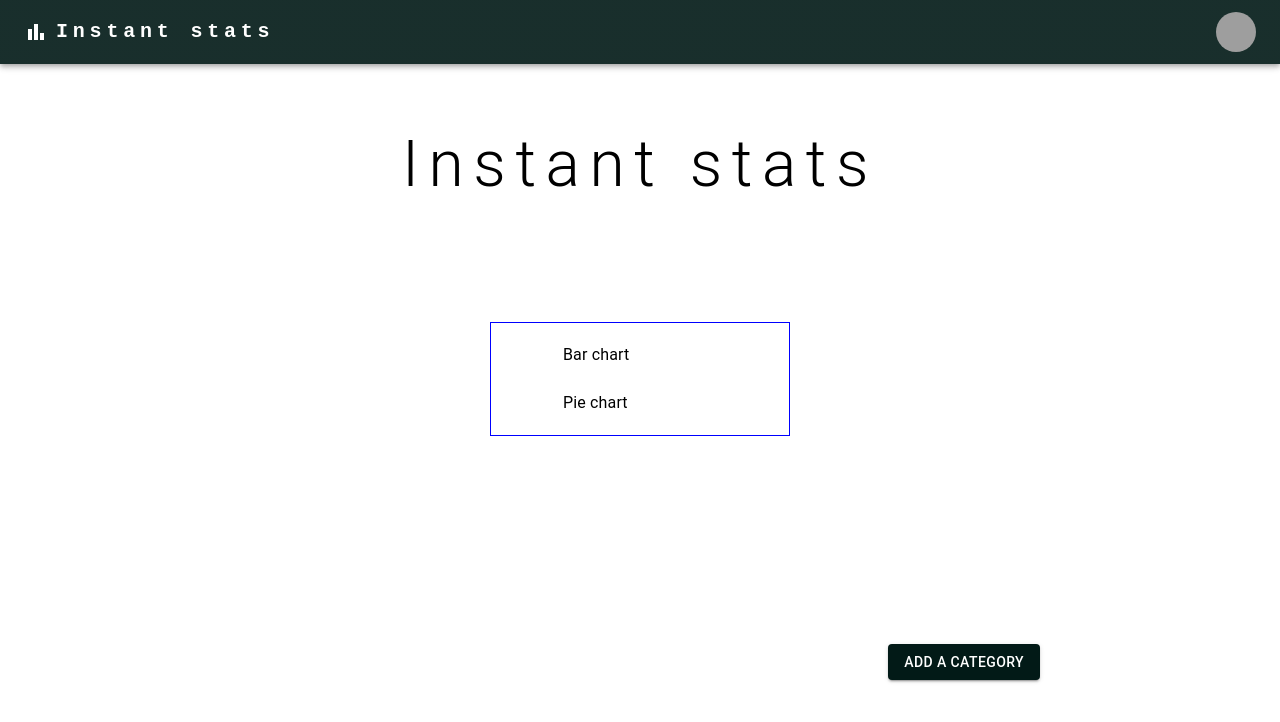
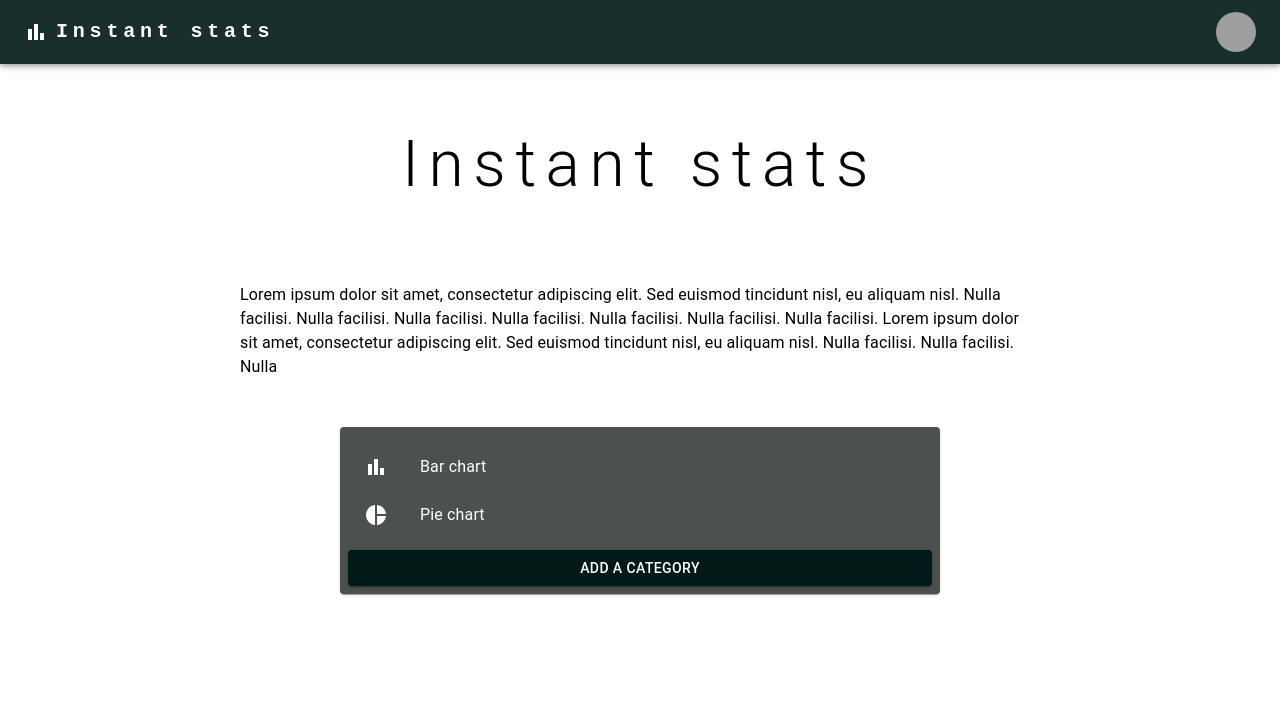
Before and after one commit to Bloodyblow/instant-stats, a Next.js app: page / in a window 1280 px wide. Shown: the top 722 px of the page. Built offline with nearby package versions, Linux system fonts and the light colour scheme; grey boxes are pictures that could not be loaded.

Commit message:
Improve home page style

```diff
--- a/src/pages/components/CategoriesList.tsx
+++ b/src/pages/components/CategoriesList.tsx
@@ -14,7 +14,7 @@ export default function CategoriesList({
   categories: Category[];
 }) {
   return (
-    <List sx={{ width: "300px", border: "1px solid blue" }}>
+    <List sx={{ width: "100%" }}>
       {categories.map((item) => (
         <ListItem disablePadding key={item.id}>
           <ListItemButton onClick={() => onClick(item.id)}>
--- a/src/pages/components/Layout.tsx
+++ b/src/pages/components/Layout.tsx
@@ -1,9 +1,8 @@
 import Head from "next/head";
 import Box from "@mui/material/Box";
 import styles from "./Layout.module.css";
-import AnimatedTitle from "./AnimatedTitle";
 import { Stack } from "@mui/system";
-import { AppBar, Toolbar, Typography } from "@mui/material";
+import { Typography } from "@mui/material";
 import Navbar from "./Navbar";
 
 export default function Layout({
@@ -33,7 +32,6 @@ export default function Layout({
             maxWidth: "800px",
             minHeight: "80vh",
             justifyContent: "space-between",
-            // border: "1px solid red",
             gap: "2rem",
           }}
           alignItems="center"
@@ -45,12 +43,10 @@ export default function Layout({
           <Box
             sx={{
               gcolor: "background.paper",
-              // border: "1px solid red",
               display: "flex",
               flexGrow: 1,
               flexDirection: "column",
               width: "100%",
-              justifyContent: "space-around",
               alignItems: "center",
               gap: "2rem",
             }}
--- a/src/pages/index.tsx
+++ b/src/pages/index.tsx
@@ -5,6 +5,7 @@ import Button from "@mui/material/Button";
 import Layout from "./components/Layout";
 import { useSelector } from "react-redux";
 import { RootState } from "@/app/store";
+import { Card, Typography } from "@mui/material";
 
 const inter = Inter({ subsets: ["latin"] });
 
@@ -13,16 +14,34 @@ export default function Home() {
 
   return (
     <Layout pageTitle="Instant stats">
-      <CategoriesList
-        onClick={(id) => Router.push(`category/${id}`)}
-        categories={categories}
-      />
-      <Button
-        variant="contained"
-        sx={{ width: "fit-content", alignSelf: "end" }}
+      <Typography sx={{ marginTop: "3rem" }}>
+        Lorem ipsum dolor sit amet, consectetur adipiscing elit. Sed euismod
+        tincidunt nisl, eu aliquam nisl. Nulla facilisi. Nulla facilisi. Nulla
+        facilisi. Nulla facilisi. Nulla facilisi. Nulla facilisi. Nulla
+        facilisi. Lorem ipsum dolor sit amet, consectetur adipiscing elit. Sed
+        euismod tincidunt nisl, eu aliquam nisl. Nulla facilisi. Nulla facilisi.
+        Nulla
+      </Typography>
+      <Card
+        sx={{
+          display: "flex",
+          flexDirection: "column",
+          gap: "0.2rem",
+          padding: "0.5rem",
+          minWidth: "300px",
+          width: "80vw",
+          maxWidth: "600px",
+          marginTop: "1rem",
+        }}
       >
-        Add a category
-      </Button>
+        <CategoriesList
+          onClick={(id) => Router.push(`category/${id}`)}
+          categories={categories}
+        />
+        <Button variant="contained" sx={{ width: "100%", alignSelf: "end" }}>
+          Add a category
+        </Button>
+      </Card>
     </Layout>
   );
 }
```
